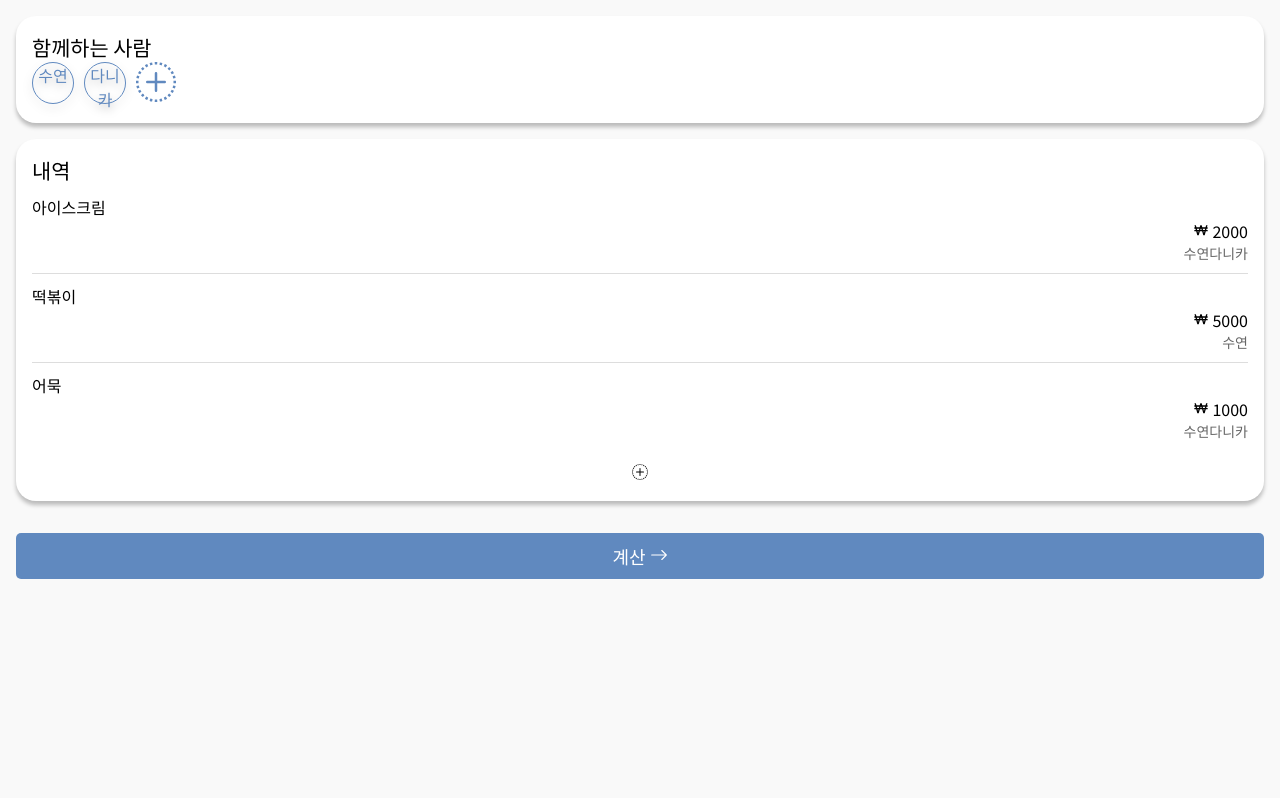
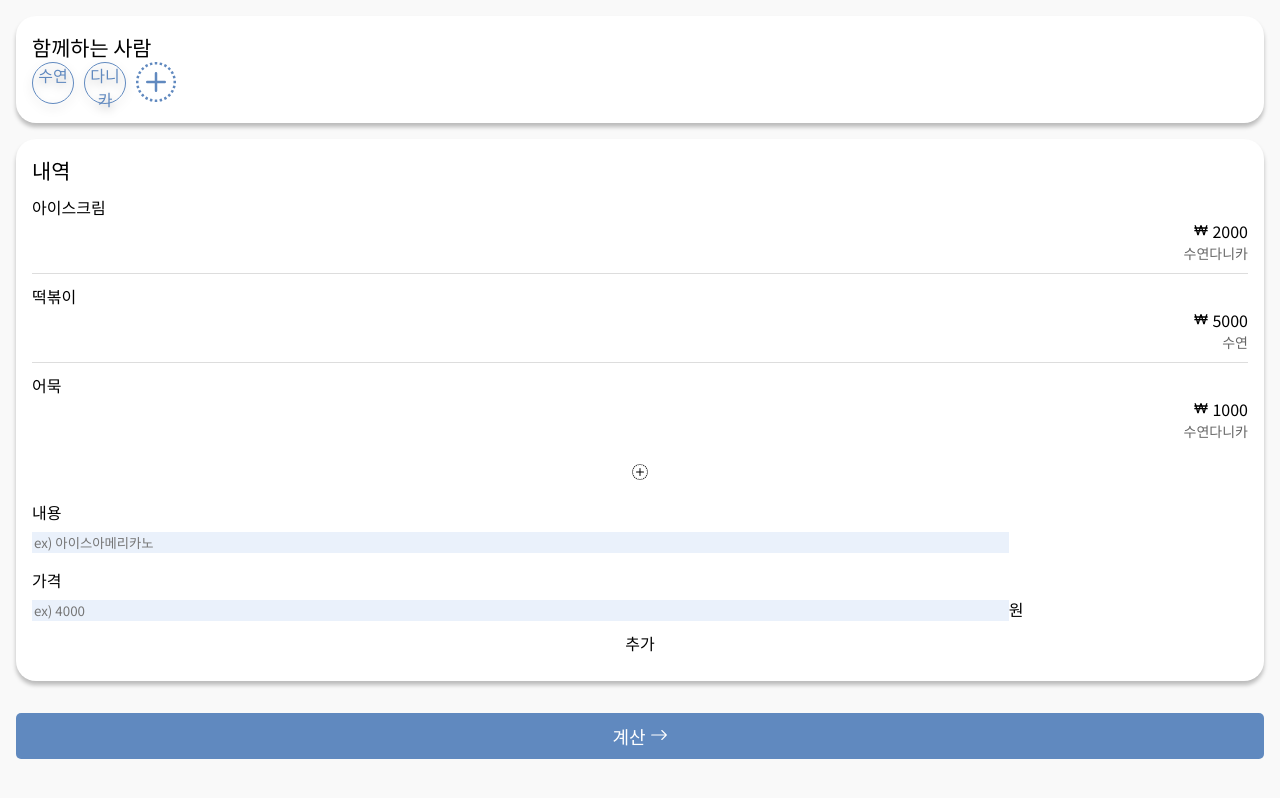
Before and after one commit to danikaaa/kkalssam, a React (Create React App) app: page / in a window 1280 px wide. Both pictures are taken after a click on the element 640 px from the left and 468 px from the top of the page. Built offline with nearby package versions, Linux system fonts and the light colour scheme.

Commit message:
contentList toggle add

```diff
--- a/src/components/ContentList.js
+++ b/src/components/ContentList.js
@@ -12,6 +12,14 @@ const ContentList = () => {
     ]);
 
 
+     // content add 클릭시 토글
+     const contentOnToggle = () => {
+        document.getElementById('content_input_box').classList.toggle('none');
+    };
+
+    const contentAdd = () => {
+        console.log('content add');
+    }
 
     return (
         <div className="ContentList">
@@ -25,7 +33,20 @@ const ContentList = () => {
                     </li>
                 ))}
             </ul>
-            <div className="content-button"><BsPlusCircleDotted /></div>
+            <div className="content-button" onClick={contentOnToggle}><BsPlusCircleDotted /></div>
+            <div id="content_input_box" className="none">
+                <div className="content_input_box">
+                    <div className="sub_content_list">
+                        <div className="sub_title">내용</div>
+                        <input type="text" placeholder="ex) 아이스아메리카노"></input>
+                    </div>
+                    <div className="sub_content_list">
+                        <div className="sub_title">가격</div>
+                        <input type="text" placeholder="ex) 4000"></input>원
+                    </div>
+                    <div className="add_btn" onClick={contentAdd}>추가</div>
+                </div>
+            </div>
         </div>
     );
 
--- a/src/components/UserList.js
+++ b/src/components/UserList.js
@@ -1,4 +1,4 @@
-import { useState } from "react";
+import {useState } from "react";
 import { BsPlusCircleDotted } from "react-icons/bs";
 
 const UserList = () => {
@@ -8,8 +8,20 @@ const UserList = () => {
         { id : 2, name : '다니카'},
     ]);
 
+    // user add 클릭시 토글
     const userOnToggle = () => {
         document.getElementById('user_input_box').classList.toggle('none');
+    };
+
+    const userAdd = () =>  {
+        console.log('user add');
+
+
+    };
+
+    const onChange  = (e) => {
+
+
     };
 
     return(
@@ -21,8 +33,8 @@ const UserList = () => {
             </ul>
             <div id="user_input_box" className="none">
                 <div className="user_input_box">
-                    <input type="text" placeholder="ex) 홍길동"></input>
-                    <div className="add_btn">추가</div>
+                    <input type="text" name="username" placeholder="ex) 홍길동" onChange={onChange}></input>
+                    <div className="add_btn" onClick={userAdd}>추가</div>
                 </div>
             </div>
         </div>
--- a/src/components/UserRegister.js
+++ b/src/components/UserRegister.js
@@ -1,7 +1,9 @@
+import { useState } from "react";
 
 
 const UserRegister =  () => {
 
+
 };
 
 export default UserRegister;
--- a/src/styles/ContentTemplate.scss
+++ b/src/styles/ContentTemplate.scss
@@ -1,6 +1,8 @@
 .ContentList{
 
-
+    .none{
+        display: none;;
+    }
 
     .content-item{
         padding: 10px 0;
@@ -33,4 +35,28 @@
         text-align: center;
     }
 
+    .content_input_box{
+        margin: 10px 0;
+
+
+        .sub_content_list{
+            margin: 10px 0;
+
+            .sub_title{
+                padding: 5px 0;
+            }
+
+            input[type="text"]{
+                border: none;
+                background-color: #C2D7F257;
+                width: calc(100% - 20%);
+            }
+        }
+
+        .add_btn{
+            text-align: center;
+        }
+
+
+    }
 }
```
